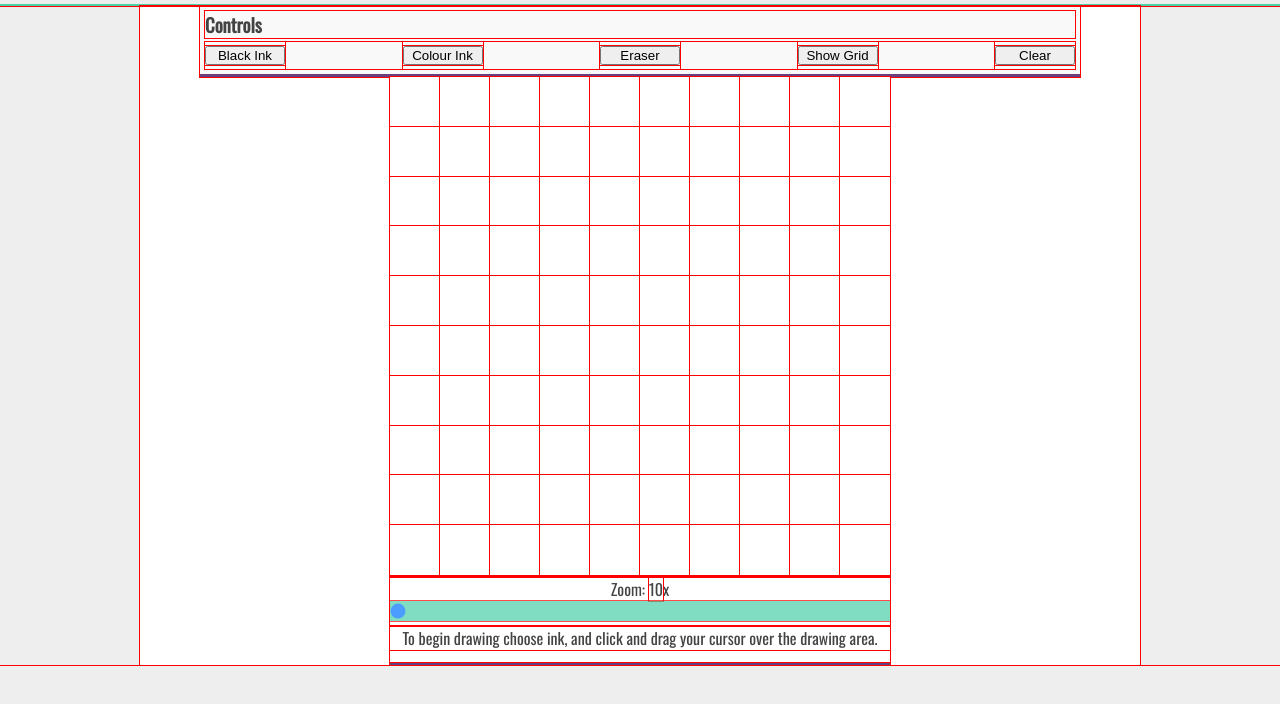
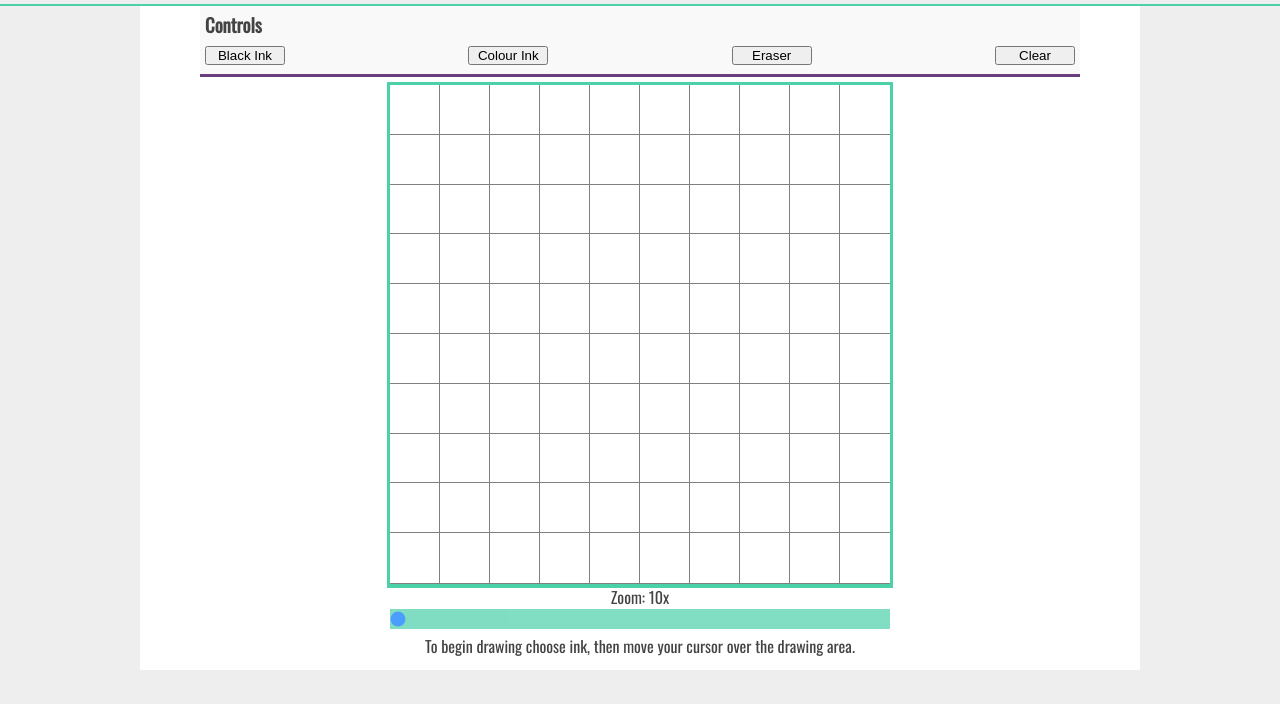
Before and after one commit to brad-huey/etch-a-sketch, a plain HTML site: page index.html in a window 1280 px wide. Shown: the part 96-800 px from the top of the page. Drawn offline with nearby package versions, Linux system fonts and the light colour scheme.

Commit message:
Finalize game
Fully functional game. Remove show/add grid function. Random colour added. No support for mobile screens.

```diff
--- a/index.html
+++ b/index.html
@@ -19,8 +19,7 @@
             <li><button id="ink-black">Black Ink</button></li>
             <li><button id="ink-colour">Colour Ink</button></li>
             <li><button id="ink-eraser">Eraser</button></li>
-            <li><button>Show Grid</button></li>
-            <li><button>Clear</button></li>
+            <li><button id="clear">Clear</button></li>
           </ul>
       </aside>
       <section class="sketch-container">
@@ -32,7 +31,7 @@
               <!--Value: <span id="value"></span>
               Value: <span id="outputVariable"></span>-->
             </div>
-            <p>To begin drawing choose ink, and click and drag your cursor over the drawing area.</p>
+            <p>To begin drawing choose ink, then move your cursor over the drawing area.</p>
         </section>
       </section>
 
--- a/javascript.js
+++ b/javascript.js
@@ -2,11 +2,13 @@ const drawingArea = document.getElementById("drawing-area");
 const inkBlack = document.getElementById('ink-black');
 const inkColour = document.getElementById('ink-colour');
 const inkEraser = document.getElementById('ink-eraser');
+const clear = document.getElementById('clear');
 let slider = document.getElementById("slider");
 let zoomValue = document.getElementById("zoom-output");
     zoomValue.innerHTML = slider.value;
 let zoomValue_let = zoomValue.HTML
 let defaultZoom = 10
+
 makeRows(defaultZoom, defaultZoom);
 
 
@@ -15,24 +17,30 @@ function makeRows(rows, columns) {
     drawingArea.style.setProperty('--grid-columns', columns);
 
   for (i = 0; i < (rows * columns); i++) {
-    let cell = document.createElement("div")
+    let cell = document.createElement("div");
     //cell.innerText = (i + 1); // numbered grids (test)
     inkBlack.addEventListener('click', function onClick(event) {
         cell.onmouseover = function() {
-            cell.style.backgroundColor = 'black'
+            cell.style.backgroundColor = 'black';
         }
     });
     inkColour.addEventListener('click', function onClick(event) {
         cell.onmouseover = function() {
-            cell.style.backgroundColor = 'green' //temp colour
+            let randomColour = '#'+Math.floor(Math.random()*16777215).toString(16);
+            //random colour in hexadecimal
+            cell.style.backgroundColor = randomColour;
         }
     });
     inkEraser.addEventListener('click', function onClick(event) {
         cell.onmouseover = function() {
-            cell.style.backgroundColor = 'white'
+            cell.style.backgroundColor = 'white';
         }
 
     });
+    clear.addEventListener('click', function onClick(event) {
+        cell.style.backgroundColor = 'white';
+    });
+
     drawingArea.appendChild(cell).className = "grid-item";
   }
 
@@ -49,5 +57,3 @@ slider.oninput = function() {
     }
 
 }
-
-//const drawingDiv = document.getElementsByClassName("grid-item");
--- a/style.css
+++ b/style.css
@@ -41,7 +41,6 @@ header {
 
 .sketch-container {
     display: grid;
-    border-bottom: 3px solid #693f7e;
     width: 500px;
     justify-self: center;
 }
@@ -61,11 +60,9 @@ header {
     display: grid;
     grid-template-rows: repeat(var(--grid-rows), 1fr);
     grid-template-columns: repeat(var(--grid-columns), 1fr);
+    outline: 3px solid #4cd0a8;
+    margin-top: .5rem;
 }
-/*
-.grid-item:hover{
-    background-color: black;
-}*/
 
 .my-color-class {
     background-color: black;
@@ -74,6 +71,7 @@ header {
 
 .grid-item {
     background-color: white;
+    outline: 1px solid grey;
 }
 
 .sketch-container h2 {
@@ -130,7 +128,8 @@ header {
 text-align: center;
 }
 
-/* LAYOUT TEST OUTLINE */
+/* LAYOUT TEST OUTLINE
 * {
     outline: 1px solid red !important;
 }
+*/
```
